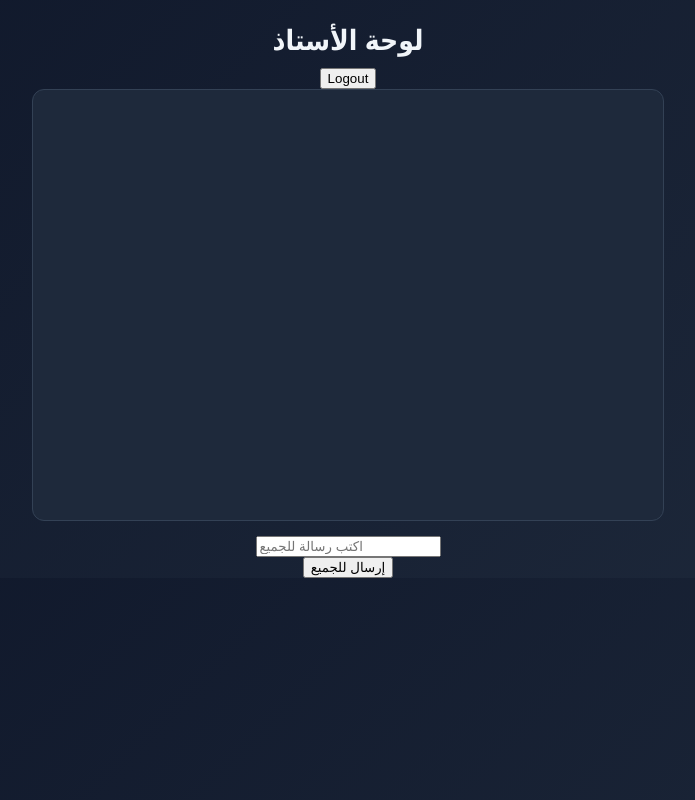
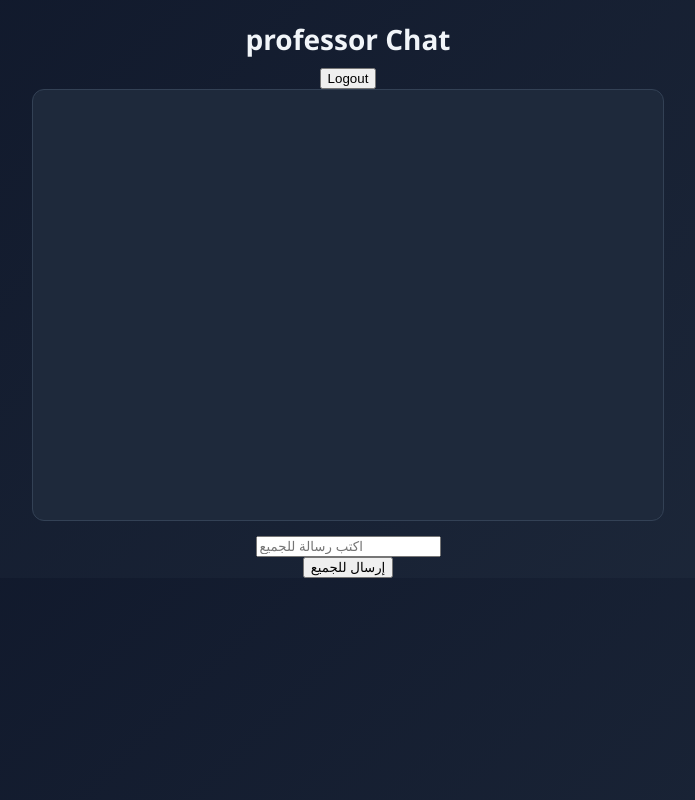
Before and after one commit to AOUZALI-ABDO/chat-app, a website: page public/admin.html in a window 1280 px wide. Shown: the whole page, without its empty margins (292-987 px from the left). Drawn offline with nearby package versions, Linux system fonts and the light colour scheme; no server answers; sample sign-in values are in the browser's storage.

Commit message:
change the title of prof h2

```diff
--- a/public/admin.html
+++ b/public/admin.html
@@ -1,5 +1,6 @@
 <!DOCTYPE html>
 <html lang="en">
+
 <head>
     <meta charset="UTF-8">
     <meta http-equiv="X-UA-Compatible" content="IE=edge">
@@ -7,9 +8,10 @@
     <title>Admin Chat</title>
     <link rel="stylesheet" href="style.css">
 </head>
+
 <body>
 
-<h2>لوحة الأستاذ</h2>
+    <h2> professor Chat</h2>
     <button onclick="logout()">Logout</button>
 
     <div id="messages"></div>
@@ -20,7 +22,7 @@
 
 
         const user = JSON.parse(localStorage.getItem("user"));
-    if(!user || user.role !== "admin"){
+        if (!user || user.role !== "admin") {
             window.location.href = "/login";
         }
     </script>
@@ -28,4 +30,5 @@
     <script src="/socket.io/socket.io.js"></script>
     <script src="/script-chat.js"></script>
 </body>
+
 </html>
```
Lines whose indentation alone changed are shown as unchanged.
